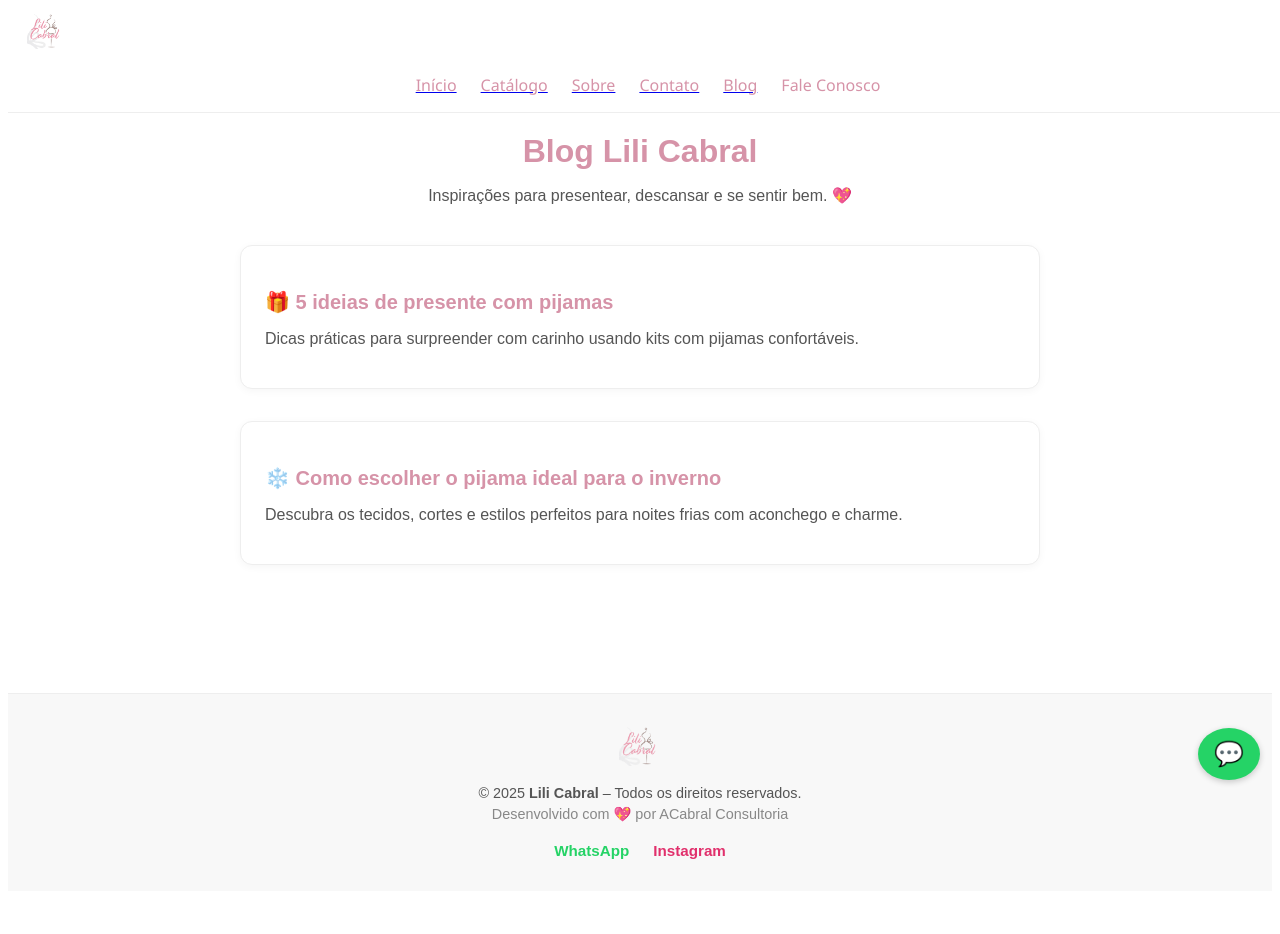
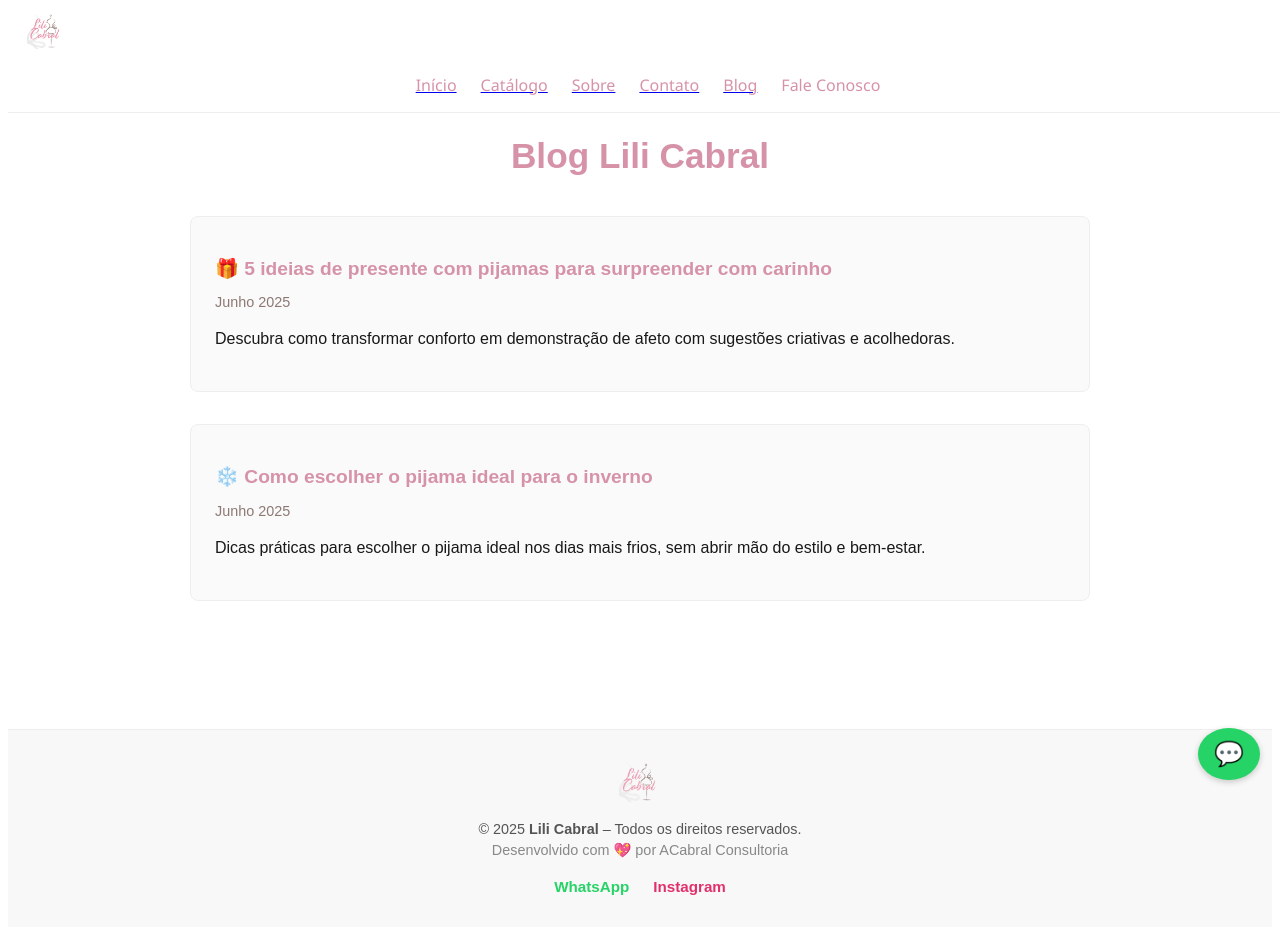
Before and after one commit to adaltoncabral/site-lili-cabral, a Next.js app: page /blog/blog in a window 1280 px wide. Before the commit the page ends 899 px from the top, so only its background shows below. Built offline with nearby package versions, Linux system fonts and the light colour scheme.

Commit message:
Update blog.js

```diff
--- a/pages/blog/blog.js
+++ b/pages/blog/blog.js
@@ -5,14 +5,29 @@ import FloatingButton from '../../components/FloatingButton';
 import Analytics from '../../components/Analytics';
 import Link from 'next/link';
 
+const posts = [
+  {
+    title: '🎁 5 ideias de presente com pijamas para surpreender com carinho',
+    href: '/blog/presentes-com-pijamas',
+    date: 'Junho 2025',
+    summary: 'Descubra como transformar conforto em demonstração de afeto com sugestões criativas e acolhedoras.'
+  },
+  {
+    title: '❄️ Como escolher o pijama ideal para o inverno',
+    href: '/blog/artigo-pijama-inverno',
+    date: 'Junho 2025',
+    summary: 'Dicas práticas para escolher o pijama ideal nos dias mais frios, sem abrir mão do estilo e bem-estar.'
+  }
+];
+
 export default function Blog() {
   return (
     <>
       <Head>
         <title>Blog – Lili Cabral</title>
-        <meta name="description" content="Dicas sobre conforto, autoestima, presentes e pijamas. Leia o blog da Lili Cabral." />
+        <meta name="description" content="Conteúdo sobre pijamas, presentes, conforto e autoestima feminina. Leia o blog da Lili Cabral." />
         <meta property="og:title" content="Blog – Lili Cabral" />
-        <meta property="og:description" content="Dicas sobre conforto, autoestima, presentes e pijamas. Leia o blog da Lili Cabral." />
+        <meta property="og:description" content="Conteúdo sobre pijamas, presentes, conforto e autoestima feminina. Leia o blog da Lili Cabral." />
         <meta property="og:image" content="/blog-preview.jpg" />
         <meta property="og:type" content="website" />
       </Head>
@@ -21,7 +36,7 @@ export default function Blog() {
       <Header />
 
       <main style={{
-        maxWidth: '800px',
+        maxWidth: '900px',
         margin: '80px auto 0',
         padding: '2rem',
         fontFamily: 'sans-serif',
@@ -29,60 +44,30 @@ export default function Blog() {
       }}>
         <h1 style={{
           color: '#d693a8',
-          textAlign: 'center',
-          fontSize: '2rem',
-          marginBottom: '0.5rem'
+          fontSize: '2.2rem',
+          marginBottom: '2.5rem',
+          textAlign: 'center'
         }}>
           Blog Lili Cabral
         </h1>
 
-        <p style={{
-          textAlign: 'center',
-          color: '#555',
-          marginBottom: '2.5rem',
-          fontSize: '1rem'
-        }}>
-          Inspirações para presentear, descansar e se sentir bem. 💖
-        </p>
-
-        {/* Artigo 1 */}
-        <section style={{
-          background: '#fff',
-          border: '1px solid #eee',
-          borderRadius: '12px',
-          padding: '1.5rem',
-          marginBottom: '2rem',
-          boxShadow: '0 2px 8px rgba(0,0,0,0.04)',
-          transition: 'all 0.3s ease'
-        }}>
-          <Link href="/blog/presentes-com-pijamas" style={{ textDecoration: 'none', color: 'inherit' }}>
-            <h3 style={{ color: '#d693a8', marginBottom: '0.75rem', fontSize: '1.25rem' }}>
-              🎁 5 ideias de presente com pijamas
-            </h3>
-            <p style={{ fontSize: '1rem', color: '#555' }}>
-              Dicas práticas para surpreender com carinho usando kits com pijamas confortáveis.
-            </p>
-          </Link>
-        </section>
-
-        {/* Artigo 2 - Exemplo adicional, se desejar expandir */}
-        <section style={{
-          background: '#fff',
-          border: '1px solid #eee',
-          borderRadius: '12px',
-          padding: '1.5rem',
-          marginBottom: '2rem',
-          boxShadow: '0 2px 8px rgba(0,0,0,0.04)'
-        }}>
-          <Link href="/blog/artigo-pijama-inverno" style={{ textDecoration: 'none', color: 'inherit' }}>
-            <h3 style={{ color: '#d693a8', marginBottom: '0.75rem', fontSize: '1.25rem' }}>
-              ❄️ Como escolher o pijama ideal para o inverno
-            </h3>
-            <p style={{ fontSize: '1rem', color: '#555' }}>
-              Descubra os tecidos, cortes e estilos perfeitos para noites frias com aconchego e charme.
-            </p>
-          </Link>
-        </section>
+        {posts.map((post, index) => (
+          <div key={index} style={{
+            marginBottom: '2rem',
+            padding: '1.5rem',
+            border: '1px solid #eee',
+            borderRadius: '8px',
+            backgroundColor: '#fafafa'
+          }}>
+            <h2 style={{ fontSize: '1.2rem', marginBottom: '0.5rem' }}>
+              <Link href={post.href} style={{ color: '#d693a8', textDecoration: 'none' }}>
+                {post.title}
+              </Link>
+            </h2>
+            <p style={{ fontSize: '0.9rem', color: '#8d7974', marginBottom: '0.5rem' }}>{post.date}</p>
+            <p style={{ fontSize: '1rem', lineHeight: '1.6' }}>{post.summary}</p>
+          </div>
+        ))}
       </main>
 
       <FloatingButton />
```
